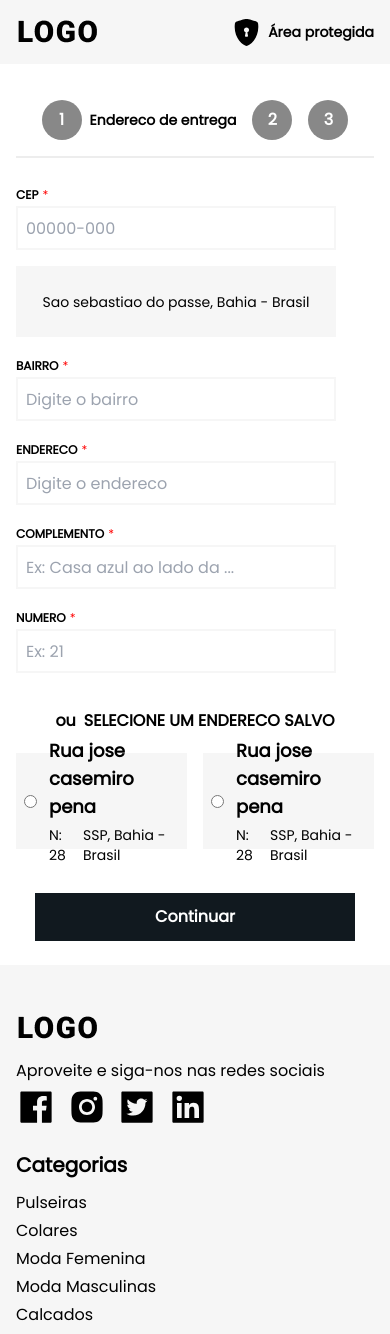
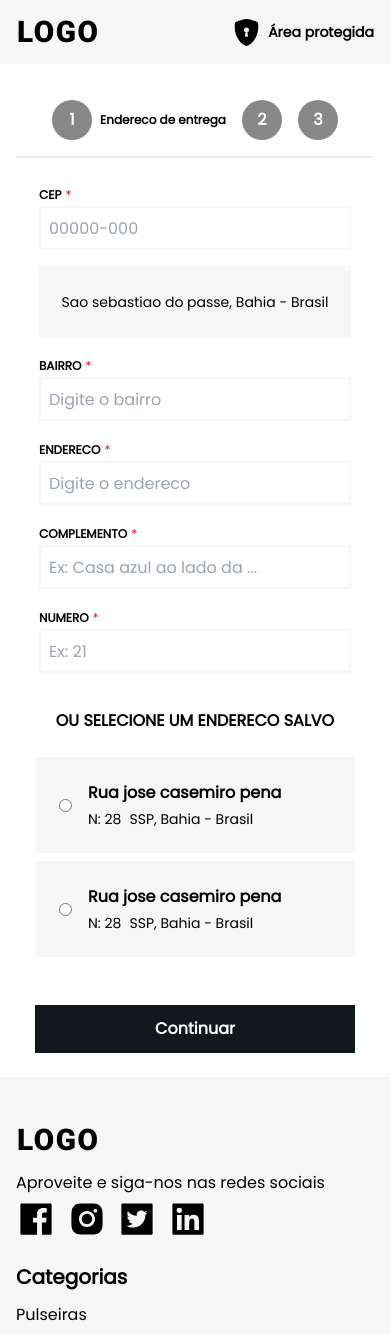
Before and after one commit to riancarlosdev/FRONT-LOJA, a Next.js app: page /compra/endereco in a window 390 px wide. Shown: the top 1334 px of the page. Built offline with nearby package versions, Linux system fonts and the light colour scheme.

Commit message:
page endereco

```diff
--- a/components/card-endereco/index.tsx
+++ b/components/card-endereco/index.tsx
@@ -1,12 +1,16 @@
+
+// TYPES
 import { CardEndereco_type } from "../../types";
+
+import styles from './styles.module.css'
 
 export default function CardEndereco_component({value, endereco, localizacao, numero}:CardEndereco_type):JSX.Element {
   return (
-    <div className="cursor-pointer bg-text-2 w-full flex items-center h-24 p-2">
-      <div className="flex items-center space-x-3">
+    <div id={styles.card_endereco} className="cursor-pointer bg-text-2 w-full flex items-center h-24 px-6">
+      <div className="flex items-center space-x-4">
         <input type="radio" value={value} name="endereco" id="" />
         <div className="space-y-1">
-          <span className="text-lg font-semibold">{endereco}</span>
+          <span className="text-base md:text-lg font-semibold">{endereco}</span>
           <div className="flex space-x-2 text-sm">
             <span>N: {numero}</span>
             <span>{localizacao}</span>
--- /dev/null
+++ b/components/card-endereco/styles.module.css
@@ -0,0 +1,3 @@
+#card_endereco {
+  min-width: 290px;
+}
--- a/components/cep-preview/index.tsx
+++ b/components/cep-preview/index.tsx
@@ -2,8 +2,10 @@ import styles from './styles.module.css'
 
 export default function CepPreview_component():JSX.Element {
   return (
-    <div className="bg-text-2 p-1 flex items-center justify-center" id={styles.preview_cep}>
-      <span className='text-sm'>Sao sebastiao do passe, Bahia - Brasil</span>
+    <div className="mx-1">
+      <div className="bg-text-2 p-1 flex items-center justify-center" id={styles.preview_cep}>
+        <span className='text-sm'>Sao sebastiao do passe, Bahia - Brasil</span>
+      </div>
     </div>
   )
 }
--- a/components/inputs/input-compra.tsx
+++ b/components/inputs/input-compra.tsx
@@ -8,7 +8,7 @@ import styles from './styles.module.css'
 export default function InputTextCompra({name, placeholder, text, require}:InputCompra_type):JSX.Element {
 
   return (
-    <div>
+    <div className="mx-1">
       <div className="space-x-1">
         <span className="text-xs font-semibold uppercase">{text}</span>
         {require && <span className="text-red text-xs">*</span>}
--- a/components/process-compra/index.tsx
+++ b/components/process-compra/index.tsx
@@ -11,7 +11,7 @@ export default function ProcessCompra_component({ active }:CompraProcess_type):J
               <span className="text-3 font-semibold">1</span>
             </div>
             {active === 1 && (
-              <span className="font-semibold text-sm">Endereco de entrega</span>
+              <span className="text-xs font-semibold sm:text-sm">Endereco de entrega</span>
             )}
           </div>
 
@@ -20,7 +20,7 @@ export default function ProcessCompra_component({ active }:CompraProcess_type):J
               <span className="text-3 font-semibold">2</span>
             </div>
             {active === 2 && (
-              <span className="font-semibold text-sm">Forma de pagamento</span>
+              <span className="text-xs font-semibold sm:text-sm">Forma de pagamento</span>
             )}
           </div>
 
@@ -29,7 +29,7 @@ export default function ProcessCompra_component({ active }:CompraProcess_type):J
               <span className="text-3 font-semibold">3</span>
             </div>
             {active === 3 && (
-              <span className="font-semibold text-sm">Efetuar pagamento</span>
+              <span className="text-xs font-semibold sm:text-sm">Efetuar pagamento</span>
             )}
           </div>
       </div>
--- a/pages/compra/endereco.tsx
+++ b/pages/compra/endereco.tsx
@@ -23,7 +23,7 @@ export default function Compra_Endereco():JSX.Element {
           </div>
 
           <div className="mt-4 max-w-4xl m-auto">
-            <div className="flex flex-wrap justify-between">
+            <div className="flex sm:justify-between flex-wrap justify-center">
               <div className="w-full max-w-xs my-2">
                 <InputTextCompra name="cep" placeholder="00000-000" require={true} text="CEP" />
               </div>
@@ -36,7 +36,7 @@ export default function Compra_Endereco():JSX.Element {
               <div className="w-full max-w-xs my-2">
                 <InputTextCompra name="endereco" placeholder="Digite o endereco" require={true} text="endereco" />
               </div>
-              <div className="full max-w-xs my-2">
+              <div className="w-full max-w-xs my-2">
                 <InputTextCompra name="complemento" placeholder="Ex: Casa azul ao lado da ..." require={true} text="complemento" />
               </div>
               <div className="w-full max-w-xs my-2">
@@ -49,15 +49,14 @@ export default function Compra_Endereco():JSX.Element {
         <Container_component background="bg-3">
           <div className="my-7">
             <div className="flex justify-center font-semibold space-x-2">
-              <span>ou</span>
-              <span className="uppercase">selecione um endereco salvo</span>
+              <span className="uppercase text-center">ou selecione um endereco salvo</span>
             </div>
 
-            <div className="flex justify-center flex-wrap space-x-4 mt-5">
-              <div className="flex-1 max-w-xs">
+            <div className="flex justify-center flex-wrap mt-5">
+              <div className="flex-1 max-w-xs mx-1 my-1">
                 <CardEndereco_component endereco="Rua jose casemiro pena" numero="28" localizacao="SSP, Bahia - Brasil" value="1" />
               </div>
-              <div className="flex-1 max-w-xs">
+              <div className="flex-1 max-w-xs mx-1 my-1">
                 <CardEndereco_component endereco="Rua jose casemiro pena" numero="28" localizacao="SSP, Bahia - Brasil" value="1" />
               </div>
             </div>
```
